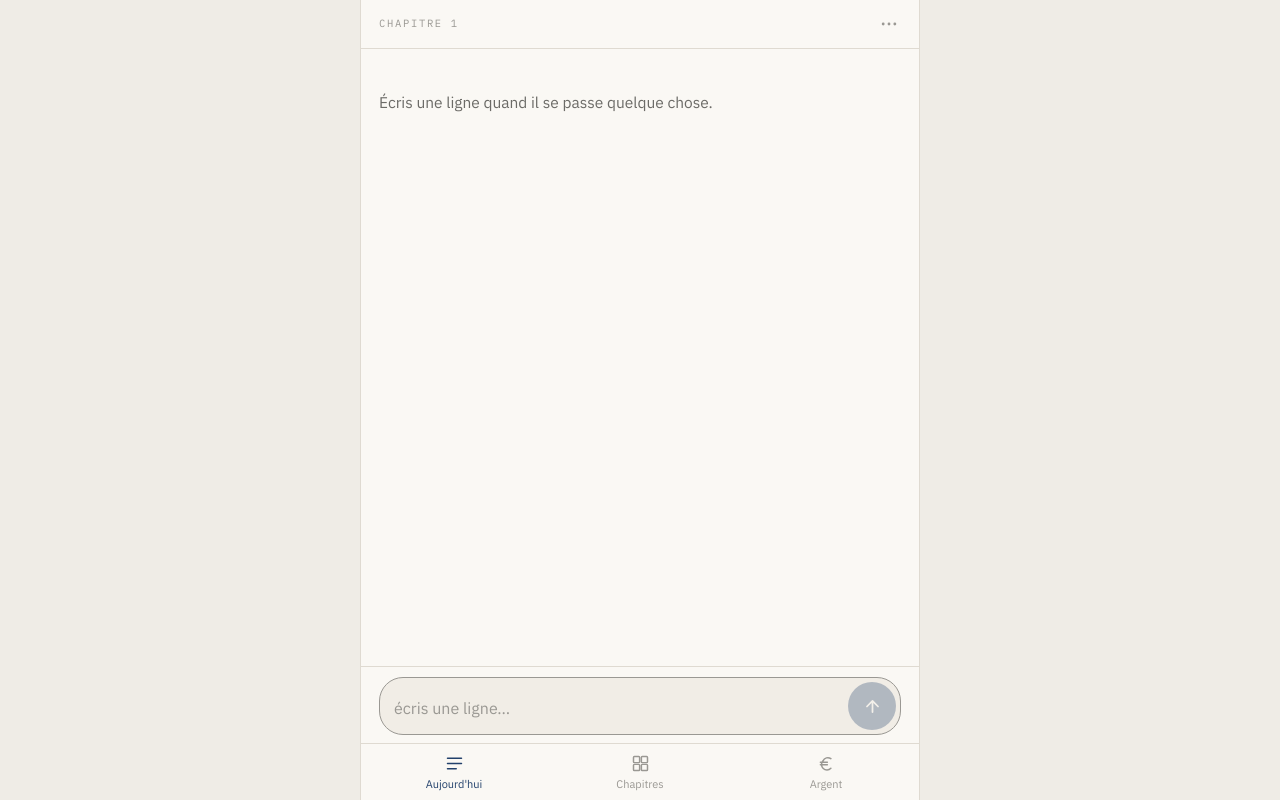
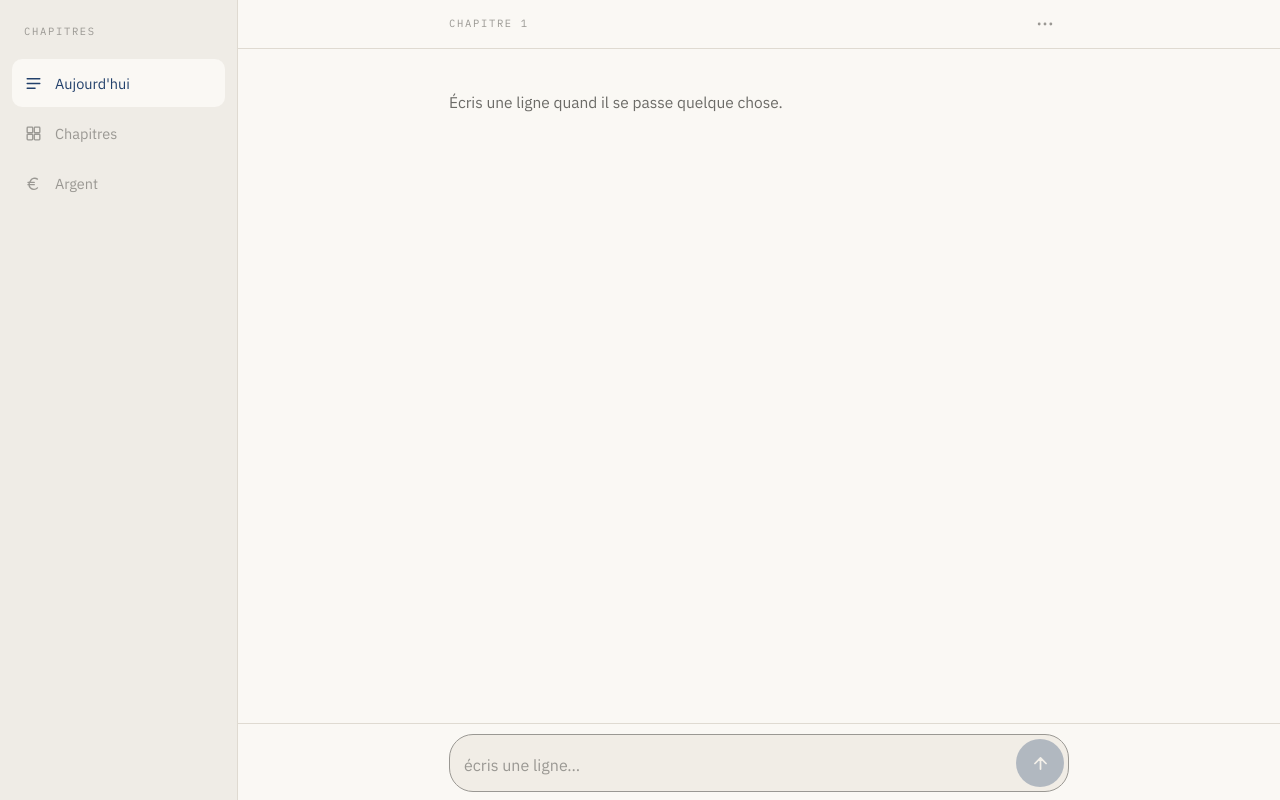
Before and after one commit to Azotik83/chapitres, a plain HTML site: page index.html in a window 1280 px wide. Drawn offline with Linux system fonts and the light colour scheme.

Commit message:
Une vraie disposition de bureau, et pas seulement une colonne étirée
À partir de 900 px, les onglets quittent le bas de l'écran pour un rail
à gauche : la règle « tout ce qui se touche est dans le tiers bas »
vient de la zone du pouce sur un téléphone tenu d'une main, et ne veut
rien dire avec une souris. Ils restent trois, et gardent icône + mot.

La colonne de lecture ne s'élargit pas pour autant — 620 px centrés
dans la largeur disponible, parce qu'une ligne de 1400 px ne se lit
pas. Seule la grille de photos profite de la place, à quatre colonnes.
Les écrans poussés gardent le rail visible ; les modaux deviennent un
panneau centré, son voile peint par l'ombre plutôt que par un élément
de plus.

Le filet passe du dock à la barre de saisie, pour qu'aucun trait
orphelin ne subsiste sur les onglets sans saisie. Les états de survol
n'existent que là où il y a un vrai pointeur.

VERSION du service worker bumpée : la coquille a changé.

Co-Authored-By: Claude Opus 5 <noreply@anthropic.com>

```diff
--- a/app.css
+++ b/app.css
@@ -91,9 +91,16 @@ img{max-width:100%}
   background:var(--surface);
   position:relative;
 }
-@media (min-width:600px){ .app{border-inline:1px solid var(--rule)} }
+/* Entre le téléphone et le bureau : la colonne reste une colonne, mais
+   on la borde pour qu'elle ne flotte pas dans le vide. */
+@media (min-width:600px) and (max-width:899px){
+  .app{border-inline:1px solid var(--rule)}
+}
 
-.stage{flex:1 1 auto;position:relative;min-height:0}
+/* Sur téléphone l'ordre visuel est : la scène, la saisie, les onglets. */
+.stage{order:1;flex:1 1 auto;position:relative;min-height:0}
+.dock{order:2}
+.tabs{order:3}
 .screen{position:absolute;inset:0;display:flex;flex-direction:column}
 .scroll{
   flex:1 1 auto;
@@ -202,8 +209,6 @@ img{max-width:100%}
 .dock{
   flex:none;
   background:var(--surface);
-  border-top:1px solid var(--rule);
-  padding-bottom:var(--safe-b);
 }
 #toasthost{padding:0 var(--pad)}
 
@@ -234,7 +239,9 @@ img{max-width:100%}
 
 /* ── La barre de saisie ───────────────────────────────────────── */
 
-.composer{padding:10px var(--pad) 8px}
+/* Le filet est porté par la barre de saisie, pas par le dock : sur les
+   onglets sans saisie, il n'y a donc aucun trait orphelin. */
+.composer{padding:10px var(--pad) 8px;border-top:1px solid var(--rule)}
 .editbar{display:flex;align-items:center;gap:10px;min-height:34px;padding-bottom:6px}
 .editbar .k{
   font-family:var(--mono);font-size:var(--label);
@@ -277,7 +284,14 @@ img{max-width:100%}
 /* ── Les trois onglets ────────────────────────────────────────── */
 /* Une icône n'est jamais seule : icône + mot. */
 
-.tabs{display:flex;border-top:1px solid var(--rule)}
+.tabs{
+  flex:none;
+  display:flex;
+  border-top:1px solid var(--rule);
+  background:var(--surface);
+  padding-bottom:var(--safe-b);
+}
+.raillogo{display:none}
 .tab{
   flex:1;min-height:56px;
   display:flex;flex-direction:column;align-items:center;justify-content:center;gap:3px;
@@ -591,3 +605,118 @@ img{max-width:100%}
   @keyframes slide{from{opacity:0;transform:translateX(12px)}to{opacity:1;transform:none}}
   @keyframes drain{from{transform:scaleX(1)}to{transform:scaleX(0)}}
 }
+
+/* ═══════════════════════════════════════════════════════════════
+   Le bureau, à partir de 900 px.
+
+   Les onglets quittent le bas de l'écran pour un rail à gauche : la
+   règle « tout ce qui se touche est dans le tiers bas » vient de la
+   zone du pouce sur un téléphone tenu d'une main, et ne veut rien
+   dire avec une souris. Ils restent trois, et gardent icône + mot.
+
+   La colonne de lecture, elle, ne s'élargit pas : une ligne de texte
+   de 1400 px ne se lit pas. On centre 620 px dans la largeur
+   disponible — sauf la grille de photos, qui gagne à respirer.
+   ═══════════════════════════════════════════════════════════════ */
+
+@media (min-width:900px){
+  :root{--pad:24px}
+
+  .app{
+    max-width:none;
+    display:grid;
+    grid-template-columns:238px minmax(0,1fr);
+    grid-template-rows:minmax(0,1fr) auto;
+    grid-template-areas:
+      "rail stage"
+      "rail dock";
+  }
+  .stage{grid-area:stage}
+  .dock{grid-area:dock}
+
+  /* ── Le rail ─────────────────────────────────────────────── */
+  .tabs{
+    grid-area:rail;
+    flex-direction:column;
+    align-items:stretch;
+    justify-content:flex-start;
+    gap:2px;
+    padding:14px 12px;
+    border-top:0;
+    border-inline-end:1px solid var(--rule);
+    background:var(--bg);
+  }
+  .raillogo{
+    display:block;
+    font-family:var(--mono);
+    font-size:var(--label);
+    letter-spacing:.16em;
+    text-transform:uppercase;
+    color:var(--text3);
+    padding:10px 12px 18px;
+  }
+  .tab{
+    flex:none;
+    flex-direction:row;
+    justify-content:flex-start;
+    align-items:center;
+    gap:12px;
+    min-height:48px;
+    padding:0 12px;
+    border-radius:10px;
+    font-size:14.5px;
+  }
+  .tab svg{width:19px;height:19px;flex:none}
+  .tab.on{background:var(--surface);color:var(--accent)}
+
+  /* ── Une colonne de lecture centrée, filets pleine largeur ── */
+  #screen-today .top,   #screen-today .scroll,
+  #screen-money .top,   #screen-money .scroll,
+  .composer, #toasthost{
+    padding-inline:max(var(--pad), calc((100% - 620px) / 2));
+  }
+  #screen-chapters .top, #screen-chapters .scroll{
+    padding-inline:max(var(--pad), calc((100% - 1040px) / 2));
+  }
+  .pagebar, .pagebody{
+    padding-inline:max(var(--pad), calc((100% - 720px) / 2));
+  }
+
+  .grid{grid-template-columns:repeat(4,1fr);gap:20px 16px}
+  .bigwrap{padding-top:38px}
+  .bignum{font-size:44px}
+  .chart{height:220px}
+
+  /* ── Les pages poussées gardent le rail visible ───────────── */
+  .page.modal{
+    inset:6vh 0;
+    max-width:660px;
+    border:1px solid var(--rule);
+    border-radius:16px;
+    overflow:hidden;
+    /* Le voile est peint par l'ombre : aucun élément en plus. */
+    box-shadow:0 0 0 100vmax var(--scrim), 0 24px 70px var(--shadow);
+  }
+  .page.modal .pagebar{padding-inline:var(--pad)}
+  .page.modal .pagebody{padding-inline:var(--pad)}
+}
+
+/* ── Ce que la souris permet et le doigt non ─────────────────── */
+
+@media (hover:hover) and (pointer:fine){
+  .row.task:hover{background:var(--surface2)}
+  .tagrow:hover{background:var(--surface2)}
+  .tab:hover{color:var(--text2)}
+  .tab.on:hover{color:var(--accent)}
+  .sheet button:hover{background:var(--surface2)}
+  .cell:hover .cellart{outline:2px solid var(--rule);outline-offset:2px}
+  .ghost:hover{border-color:var(--text3)}
+  .more:hover{background:var(--surface2)}
+}
+
+/* ── Écran large et bas : le clavier ne doit pas tout manger ── */
+@media (min-width:900px) and (max-height:620px){
+  .bigwrap{padding-top:18px}
+  .bignum{font-size:34px}
+  .chart{height:150px}
+}
--- a/index.html
+++ b/index.html
@@ -69,7 +69,7 @@
     <div id="pages" hidden></div>
   </div>
 
-  <!-- ── Le bas de l'écran : message, saisie, onglets ────────── -->
+  <!-- ── Le bas de l'écran : message et saisie ───────────────── -->
   <div class="dock">
     <div id="toasthost"></div>
 
@@ -87,8 +87,13 @@
         </button>
       </div>
     </form>
+  </div>
 
-    <nav class="tabs" aria-label="Navigation">
+  <!-- ── Les trois onglets. En bas sur un téléphone, en rail à
+       gauche sur un écran large : la zone du pouce est une règle de
+       téléphone, pas une règle de bureau. ───────────────────────── -->
+  <nav class="tabs" aria-label="Navigation">
+    <div class="raillogo">Chapitres</div>
       <button type="button" class="tab on" id="tab-today" aria-current="page">
         <svg viewBox="0 0 24 24" aria-hidden="true"><path d="M4 6h16M4 12h16M4 18h10"/></svg>
         <span>Aujourd'hui</span>
@@ -101,8 +106,7 @@
         <svg viewBox="0 0 24 24" aria-hidden="true"><path d="M17 6.5A6 6 0 0 0 8 9a6 6 0 0 0 9 8.5M5 10.5h8M5 13.5h8"/></svg>
         <span>Argent</span>
       </button>
-    </nav>
-  </div>
+  </nav>
 </div>
 
 <p id="boot">Chapitres s'ouvre…</p>
--- a/sw.js
+++ b/sw.js
@@ -9,7 +9,7 @@
 // dit aux téléphones déjà installés d'aller chercher la nouvelle.
 // ═══════════════════════════════════════════════════════════════
 
-const VERSION = "chapitres-v1";
+const VERSION = "chapitres-v2";
 
 const SHELL = [
   "./",
```
Also changed, not shown: 1 other file.
